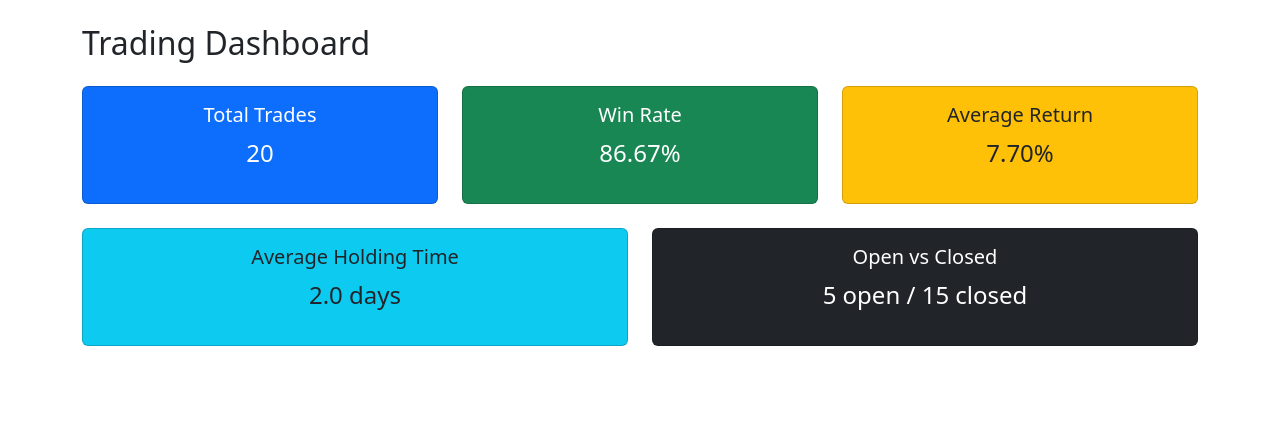
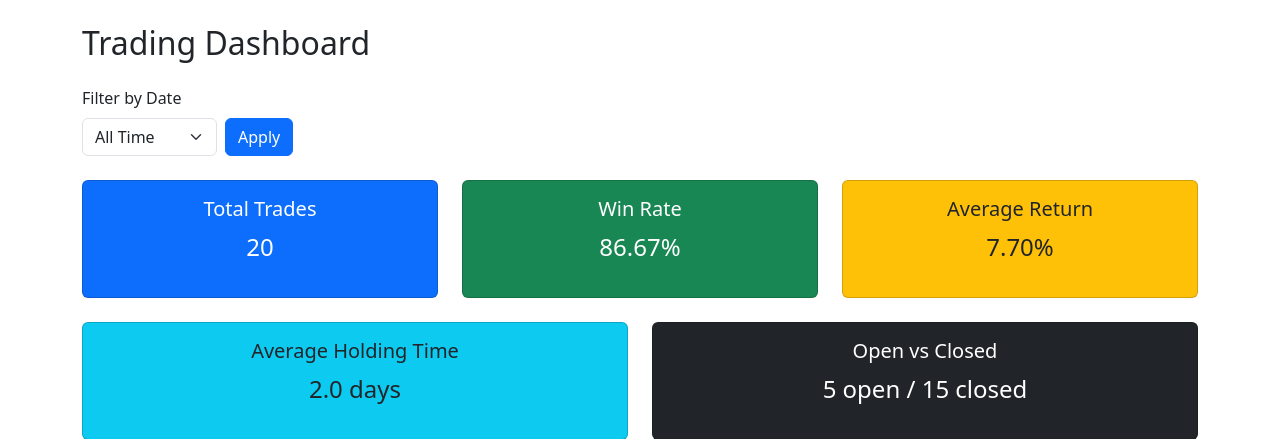
Before and after one commit to carlssonanton87/milestone-project-3, a Django app: page / in a window 1280 px wide. Shown: the part 56-495 px from the top of the page. Run offline with Django 5.2, Linux system fonts and the light colour scheme; a user stored in the database is signed in; data comes from the database, SQL or seed files in the repository.

Commit message:
Add dashboard date range filter (today, week, month, etc)

```diff
--- a/trades/templates/trades/dashboard.html
+++ b/trades/templates/trades/dashboard.html
@@ -2,6 +2,25 @@
 {% block content %}
 
 <h2 class="mb-4">Trading Dashboard</h2>
+
+<form method="get" class="mb-4">
+  <div class="row g-2 align-items-end">
+    <div class="col-md-auto">
+      <label for="range" class="form-label">Filter by Date</label>
+      <select name="range" id="range" class="form-select">
+        <option value="all" {% if range_filter == 'all' %}selected{% endif %}>All Time</option>
+        <option value="today" {% if range_filter == 'today' %}selected{% endif %}>Today</option>
+        <option value="this_week" {% if range_filter == 'this_week' %}selected{% endif %}>This Week</option>
+        <option value="this_month" {% if range_filter == 'this_month' %}selected{% endif %}>This Month</option>
+        <option value="last_month" {% if range_filter == 'last_month' %}selected{% endif %}>Last Month</option>
+      </select>
+    </div>
+    <div class="col-md-auto">
+      <button class="btn btn-primary" type="submit">Apply</button>
+    </div>
+  </div>
+</form>
+
 
 <div class="row text-center">
   <div class="col-md-4 mb-4">
--- a/trades/views.py
+++ b/trades/views.py
@@ -6,27 +6,41 @@ from django.db.models import Avg, Count, Q
 
 from .models import Trade
 from .forms import TradeForm
-
+from datetime import timedelta, date
 
 @login_required
 def dashboard(request):
     """
-    Display trade performance stats for the logged-in user.
+    Displays trading stats, optionally filtered by date range.
     """
+    range_filter = request.GET.get('range', 'all')
+    today = date.today()
+
+    # Start with all trades
     trades = Trade.objects.filter(user=request.user)
 
+    # Apply date filters
+    if range_filter == 'today':
+        trades = trades.filter(entry_date=today)
+    elif range_filter == 'this_week':
+        start = today - timedelta(days=today.weekday())
+        trades = trades.filter(entry_date__gte=start)
+    elif range_filter == 'this_month':
+        trades = trades.filter(entry_date__month=today.month, entry_date__year=today.year)
+    elif range_filter == 'last_month':
+        last_month = today.replace(day=1) - timedelta(days=1)
+        trades = trades.filter(entry_date__month=last_month.month, entry_date__year=last_month.year)
+    # You can expand to more ranges later (this_year, custom, etc.)
+
+    # Stats logic (same as before)
     total_trades = trades.count()
     wins = trades.filter(outcome='win').count()
     closed_trades = trades.exclude(outcome='open').count()
     open_trades = trades.filter(outcome='open').count()
 
     win_rate = (wins / closed_trades) * 100 if closed_trades > 0 else 0
-
-    # Calculate average return only for trades with an exit price
     return_values = [t.return_percent() for t in trades if t.return_percent() is not None]
     avg_return = sum(return_values) / len(return_values) if return_values else 0
-
-    # Calculate average holding days only for trades with exit_date
     holding_days = [t.holding_days() for t in trades if t.holding_days() is not None]
     avg_holding = sum(holding_days) / len(holding_days) if holding_days else 0
 
@@ -37,6 +51,7 @@ def dashboard(request):
         'win_rate': round(win_rate, 2),
         'avg_return': round(avg_return, 2),
         'avg_holding': round(avg_holding, 2),
+        'range_filter': range_filter,
     }
 
     return render(request, 'trades/dashboard.html', context)
```
